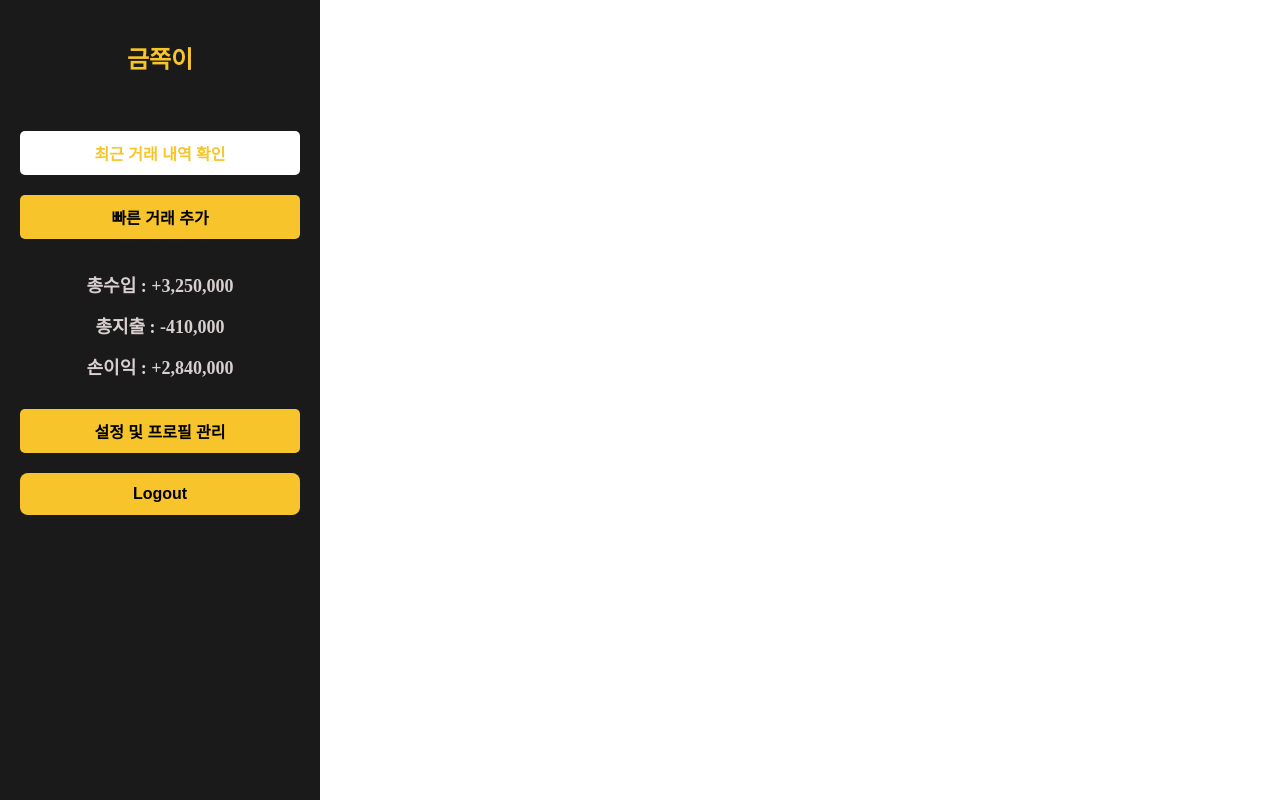
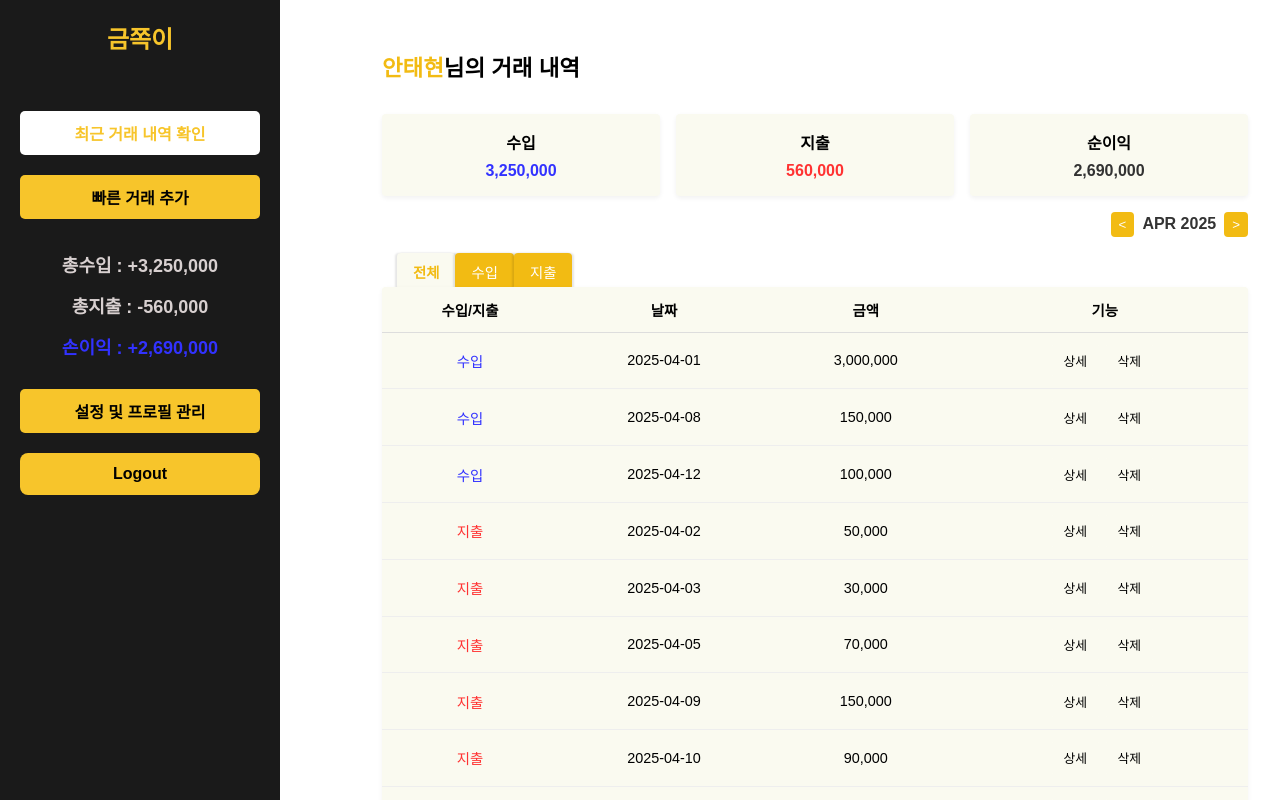
Before and after one commit to kirikaka/Financial_Ledger_KB, a Vue app in the folder Financial_Ledger/: page /transaction in a window 1280 px wide. Shown: the top 800 px of the page. Built offline with nearby package versions, Linux system fonts and the light colour scheme; data requests are answered from the project's data file.

Commit message:
FIX : Sidebar 오류 수정 및 빠른 거래 추가 모달 수정

```diff
--- a/Financial_Ledger/db.json
+++ b/Financial_Ledger/db.json
@@ -1,5 +1,4 @@
 {
-
   "members": [
     {
       "id": "1234",
@@ -15,25 +14,150 @@
     }
   ],
   "transactions": [
-      { "id": "1", "userId": "1234", "income": true, "outcome": false, "expense": 3000000, "category": "월급", "date": "2025-04-01" },
-      { "id": "2", "userId": "1234", "income": true, "outcome": false, "expense": 150000, "category": "부수입", "date": "2025-04-08" },
-      { "id": "3", "userId": "1234", "income": true, "outcome": false, "expense": 100000, "category": "금융소득", "date": "2025-04-12" },
-
-
-      { "id": "4", "userId": "1234", "income": false, "outcome": true, "expense": 50000, "category": "식비", "date": "2025-04-02" },
-      { "id": "5", "userId": "1234", "income": false, "outcome": true, "expense": 30000, "category": "교통", "date": "2025-04-03" },
-      { "id": "6", "userId": "1234", "income": false, "outcome": true, "expense": 70000, "category": "문화생활", "date": "2025-04-05" },
-      { "id": "7", "userId": "1234", "income": false, "outcome": true, "expense": 150000, "category": "생활비", "date": "2025-04-09" },
-      { "id": "8", "userId": "1234", "income": false, "outcome": true, "expense": 90000, "category": "패션", "date": "2025-04-10" },
-      { "id": "9", "userId": "1234", "income": false, "outcome": true, "expense": 20000, "category": "기타", "date": "2025-04-11" },
-
-      { "id": "10", "userId": "5678", "income": true, "outcome": false, "expense": 2800000, "category": "월급", "date": "2025-04-01" },
-      { "id": "11", "userId": "5678", "income": true, "outcome": false, "expense": 120000, "category": "부수입", "date": "2025-04-06" },
-
-
-      { "id": "12", "userId": "5678", "income": false, "outcome": true, "expense": 45000, "category": "식비", "date": "2025-04-02" },
-      { "id": "13", "userId": "5678", "income": false, "outcome": true, "expense": 28000, "category": "교통", "date": "2025-04-05" },
-      { "id": "14", "userId": "5678", "income": false, "outcome": true, "expense": 60000, "category": "생활비", "date": "2025-04-08" },
-      { "id": "15", "userId": "5678", "income": false, "outcome": true, "expense": 110000, "category": "패션", "date": "2025-04-12" }
+    {
+      "id": "1",
+      "userId": "1234",
+      "income": true,
+      "outcome": false,
+      "expense": 3000000,
+      "category": "월급",
+      "date": "2025-04-01"
+    },
+    {
+      "id": "2",
+      "userId": "1234",
+      "income": true,
+      "outcome": false,
+      "expense": 150000,
+      "category": "부수입",
+      "date": "2025-04-08"
+    },
+    {
+      "id": "3",
+      "userId": "1234",
+      "income": true,
+      "outcome": false,
+      "expense": 100000,
+      "category": "금융소득",
+      "date": "2025-04-12"
+    },
+    {
+      "id": "4",
+      "userId": "1234",
+      "income": false,
+      "outcome": true,
+      "expense": 50000,
+      "category": "식비",
+      "date": "2025-04-02"
+    },
+    {
+      "id": "5",
+      "userId": "1234",
+      "income": false,
+      "outcome": true,
+      "expense": 30000,
+      "category": "교통",
+      "date": "2025-04-03"
+    },
+    {
+      "id": "6",
+      "userId": "1234",
+      "income": false,
+      "outcome": true,
+      "expense": 70000,
+      "category": "문화생활",
+      "date": "2025-04-05"
+    },
+    {
+      "id": "7",
+      "userId": "1234",
+      "income": false,
+      "outcome": true,
+      "expense": 150000,
+      "category": "생활비",
+      "date": "2025-04-09"
+    },
+    {
+      "id": "8",
+      "userId": "1234",
+      "income": false,
+      "outcome": true,
+      "expense": 90000,
+      "category": "패션",
+      "date": "2025-04-10"
+    },
+    {
+      "id": "9",
+      "userId": "1234",
+      "income": false,
+      "outcome": true,
+      "expense": 20000,
+      "category": "기타",
+      "date": "2025-04-11"
+    },
+    {
+      "id": "10",
+      "userId": "5678",
+      "income": true,
+      "outcome": false,
+      "expense": 2800000,
+      "category": "월급",
+      "date": "2025-04-01"
+    },
+    {
+      "id": "11",
+      "userId": "5678",
+      "income": true,
+      "outcome": false,
+      "expense": 120000,
+      "category": "부수입",
+      "date": "2025-04-06"
+    },
+    {
+      "id": "12",
+      "userId": "5678",
+      "income": false,
+      "outcome": true,
+      "expense": 45000,
+      "category": "식비",
+      "date": "2025-04-02"
+    },
+    {
+      "id": "13",
+      "userId": "5678",
+      "income": false,
+      "outcome": true,
+      "expense": 28000,
+      "category": "교통",
+      "date": "2025-04-05"
+    },
+    {
+      "id": "14",
+      "userId": "5678",
+      "income": false,
+      "outcome": true,
+      "expense": 60000,
+      "category": "생활비",
+      "date": "2025-04-08"
+    },
+    {
+      "id": "15",
+      "userId": "5678",
+      "income": false,
+      "outcome": true,
+      "expense": 110000,
+      "category": "패션",
+      "date": "2025-04-12"
+    },
+    {
+      "id": "21a7",
+      "userId": "1234",
+      "date": "2025-04-16",
+      "expense": 150000,
+      "category": "기타",
+      "memo": "기타를 샀음",
+      "income": false,
+      "outcome": true
+    }
   ]
 }
--- a/Financial_Ledger/src/App.vue
+++ b/Financial_Ledger/src/App.vue
@@ -1,7 +1,5 @@
 <script setup>
 import { RouterLink, RouterView } from 'vue-router';
-import TransactionList from './pages/TransactionList.vue';
-
 </script>
 
 <template>
@@ -9,9 +7,7 @@ import TransactionList from './pages/TransactionList.vue';
     <RouterLink to="/">Home</RouterLink>
     <RouterLink to="/about">About</RouterLink>
   </nav>
-  <TransactionList/>
   <RouterView />
-
 </template>
 
 <style scoped></style>
--- a/Financial_Ledger/src/components/Sidebar.vue
+++ b/Financial_Ledger/src/components/Sidebar.vue
@@ -10,7 +10,9 @@
       최근 거래 내역 확인
     </button>
 
-    <button class="menu-btn">빠른 거래 추가</button>
+    <button class="menu-btn" @click="showAddModal = true">
+      빠른 거래 추가
+    </button>
 
     <div class="financial-info">
       <div class="info-row">
@@ -35,6 +37,14 @@
     </button>
 
     <button class="logout-btn" @click="logout">Logout</button>
+    <!-- 거래 추가 모달 -->
+
+    <TransactionsAddModal
+      v-if="showAddModal"
+      :user-id="props.userId"
+      @close="showAddModal = false"
+      @added="fetchTransactions"
+    />
   </div>
 </template>
 
@@ -42,6 +52,7 @@
 import { ref, computed, onMounted } from 'vue';
 import { useRouter } from 'vue-router'; // Vue Router 사용
 import axios from 'axios';
+import TransactionsAddModal from './TransactionsAdd.vue';
 
 // Props
 const props = defineProps({
@@ -63,6 +74,7 @@ const router = useRouter(); // 라우터 인스턴스 생성
 
 // State
 const transactions = ref([]);
+const showAddModal = ref(false); // 거래 추가 모달 상태
 
 // Computed properties for financial summaries
 const totalIncome = computed(() => {
--- a/Financial_Ledger/src/components/TransactionsAdd.vue
+++ b/Financial_Ledger/src/components/TransactionsAdd.vue
@@ -2,7 +2,8 @@
   <div class="modal-backdrop">
     <div class="modal">
       <h1 class="header-title">
-        <span style="color: #F2BB13;">{{ memberName }}</span>의 거래 내역
+        <span style="color: #f2bb13">{{ memberName }}</span
+        >의 거래 내역
       </h1>
       <h2 class="subtitle">빠른 거래 추가</h2>
 
@@ -53,42 +54,50 @@
   </div>
 </template>
 
-<script>
-export default {
-  props: ['userId'],
-  data() {
-    return {
-      transactionType: 'income',
-      // 사용자 지정해둠 로그인 구현 완료 후 진행
-      form: {
-        userId: '',
+<script setup>
+import { ref, onMounted } from 'vue';
+
+// Props 정의
+const props = defineProps({
+  userId: {
+    type: String,
+    required: true,
+  },
+});
+
+// 상태 정의
+const transactionType = ref('income');
+const memberName = ref('');
+const form = ref({
+  userId: props.userId,
   date: '',
   expense: 0,
   category: '',
   memo: '',
-      },
-      memberName: '',
-    };
-  },
-  created() {
-    this.form.userId = this.userId;
-    this.fetchMemberName();
-  },
-  methods: {
-    async fetchMemberName() {
+});
+
+// 이벤트 정의
+const emit = defineEmits(['added', 'close']);
+
+// 멤버 이름 가져오기
+const fetchMemberName = async () => {
   try {
-        const response = await fetch(`http://localhost:3000/members/${this.form.userId}`);
+    const response = await fetch(
+      `http://localhost:3000/members/${form.value.userId}`
+    );
     const result = await response.json();
-        this.memberName = result.name;
+    memberName.value = result.name;
   } catch (error) {
     console.error('이름을 불러오는 중 오류 발생:', error);
   }
-    },
-    addTransaction() {
+};
+
+// 트랜잭션 추가
+const addTransaction = () => {
   const newTransaction = {
-        ...this.form,
-        income: this.transactionType === 'income',
-        outcome: this.transactionType === 'outcome',
+    ...form.value,
+    income: transactionType.value === 'income',
+    outcome: transactionType.value === 'outcome',
   };
 
   fetch('http://localhost:3000/transactions', {
@@ -98,13 +107,17 @@ export default {
   })
     .then((res) => res.json())
     .then((data) => {
-          this.$emit('added', data); // 부모에게 성공 알림
-          this.$emit('close'); // 모달 닫기
+      emit('added', data); // 부모에게 성공 알림
+      emit('close'); // 모달 닫기
     })
     .catch((err) => console.error('추가 실패:', err));
-    },
-  },
 };
+
+// 컴포넌트 마운트 시 실행
+onMounted(() => {
+  form.value.userId = props.userId;
+  fetchMemberName();
+});
 </script>
 
 <style scoped>
@@ -112,19 +125,23 @@ export default {
   position: fixed;
   inset: 0;
   background: rgba(0, 0, 0, 0.4);
-  z-index: 9999;
+  z-index: ; /* z-index를 충분히 높게 설정 */
   display: flex;
   justify-content: center;
   align-items: center;
 }
+
 .modal {
+  position: relative; /* 모달 자체의 위치를 설정 */
   background: #fff3c7;
   padding: 2rem;
   border-radius: 8px;
   width: 700px;
   height: 600px;
+  z-index: 10501; /* modal-backdrop보다 더 높은 값 */
 }
-.title, .subtitle {
+.title,
+.subtitle {
   text-align: center;
 }
 .modal label {
--- a/Financial_Ledger/src/pages/TransactionList.vue
+++ b/Financial_Ledger/src/pages/TransactionList.vue
@@ -11,7 +11,8 @@
     <!-- 메인 콘텐츠 -->
     <div class="main-content">
       <h1 class="header-title">
-        <span style="color: #F2BB13;">{{ currentUser.name }}</span>님의 거래 내역
+        <span style="color: #f2bb13">{{ currentUser.name }}</span
+        >님의 거래 내역
       </h1>
 
       <div class="summary-cards">
@@ -74,7 +75,10 @@
         <tbody>
           <tr v-for="transaction in filteredTransactions" :key="transaction.id">
             <td
-              :class="{ income: transaction.type === '수입', outcome: transaction.type === '지출' }"
+              :class="{
+                income: transaction.type === '수입',
+                outcome: transaction.type === '지출',
+              }"
             >
               {{ transaction.type }}
             </td>
@@ -117,7 +121,6 @@
 
       <!-- 더 보기 버튼 -->
       <button class="load-more-btn" @click="loadMore">Load More</button>
-
     </div>
   </div>
 </template>
@@ -127,7 +130,7 @@
 import Sidebar from '@/components/Sidebar.vue';
 import DetailPageEdit from '@/components/DetailPageEdit.vue';
 import TransactionsAdd from '@/components/TransactionsAdd.vue';
-
+import '@/assets/TL.css';
 import { ref, computed, onMounted } from 'vue';
 
 // 사용자 ID 및 상태 관리
@@ -189,6 +192,49 @@ const userTransactions = computed(() =>
     type: txn.income ? '수입' : '지출',
   }))
 );
+const incomeTotalFormatted = computed(() =>
+  transactions.value
+    .filter((txn) => txn.income)
+    .reduce((acc, txn) => acc + txn.expense, 0)
+    .toLocaleString()
+);
+
+const expenseTotalFormatted = computed(() =>
+  transactions.value
+    .filter((txn) => txn.outcome)
+    .reduce((acc, txn) => acc + txn.expense, 0)
+    .toLocaleString()
+);
+
+const netProfitFormatted = computed(() =>
+  (
+    transactions.value
+      .filter((txn) => txn.income)
+      .reduce((acc, txn) => acc + txn.expense, 0) -
+    transactions.value
+      .filter((txn) => txn.outcome)
+      .reduce((acc, txn) => acc + txn.expense, 0)
+  ).toLocaleString()
+);
+
+const monthDisplay = computed(() => {
+  const monthNames = [
+    'JAN',
+    'FEB',
+    'MAR',
+    'APR',
+    'MAY',
+    'JUN',
+    'JUL',
+    'AUG',
+    'SEP',
+    'OCT',
+    'NOV',
+    'DEC',
+  ];
+  const d = currentDate.value;
+  return `${monthNames[d.getMonth()]} ${d.getFullYear()}`;
+});
 
 const filteredTransactions = computed(() => {
   const currentYear = currentDate.value.getFullYear();
```
Lines whose indentation alone changed are shown as unchanged.
